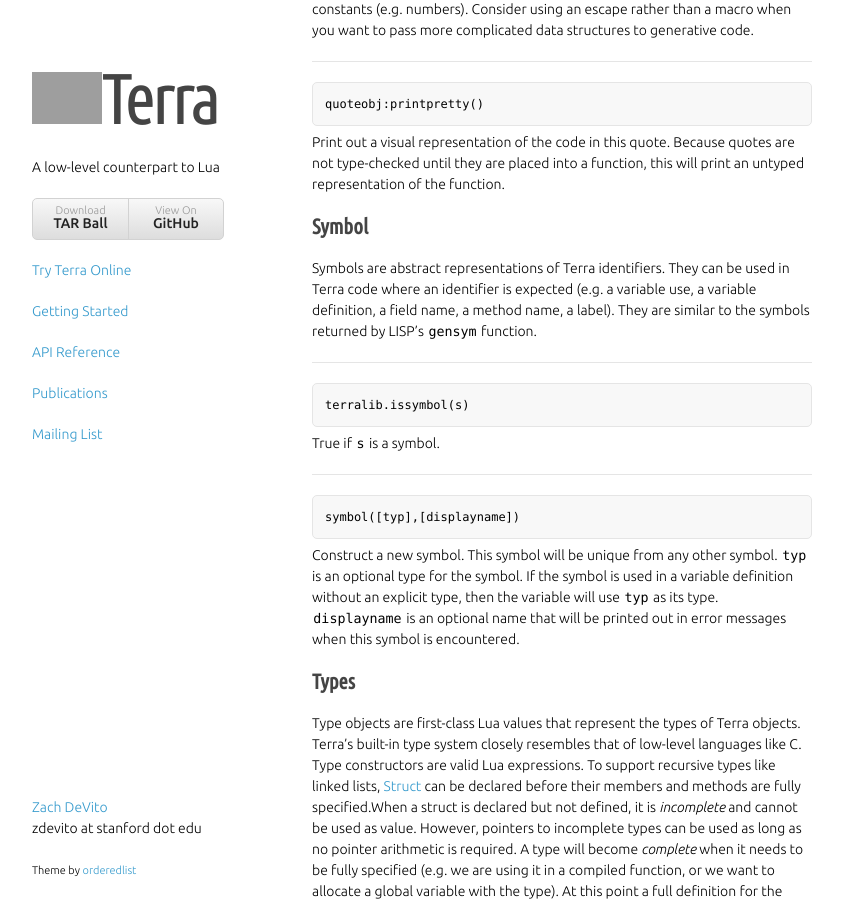
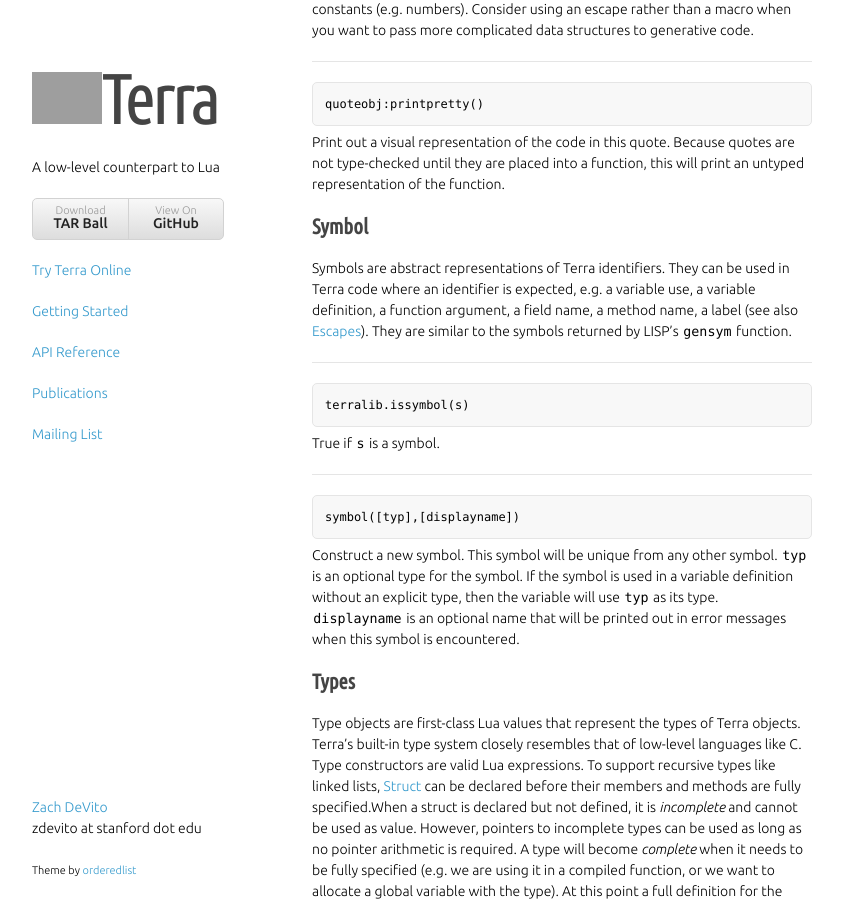
Before and after one commit to terralang/terra, a Jekyll site: the page built from api.md, in a window 1280 px wide and 900 px high, scrolled down 11504 px. Shown: the whole window, without its empty margins (218-1061 px from the left). Built offline with Jekyll 4.4.1, drawn with Linux system fonts in a browser that asks for light colours; nearby versions of some CDN libraries; some web fonts are replaced; library files that are not in the unit come from our copies; grey boxes are pictures that could not be loaded.

Commit message:
This will help refresh in memory all the places where a symbol can be used. From @alco

```diff
--- a/api.md
+++ b/api.md
@@ -435,7 +435,7 @@
 Symbol
 ------
 
-Symbols are abstract representations of Terra identifiers. They can be used in Terra code where an identifier is expected (e.g. a variable use, a variable definition, a field name, a method name, a label). They are similar to the symbols returned by LISP's `gensym` function.
+Symbols are abstract representations of Terra identifiers. They can be used in Terra code where an identifier is expected, e.g. a variable use, a variable definition, a function argument, a field name, a method name, a label (see also [Escapes](#escapes)). They are similar to the symbols returned by LISP's `gensym` function.
 
 ---
 
```
